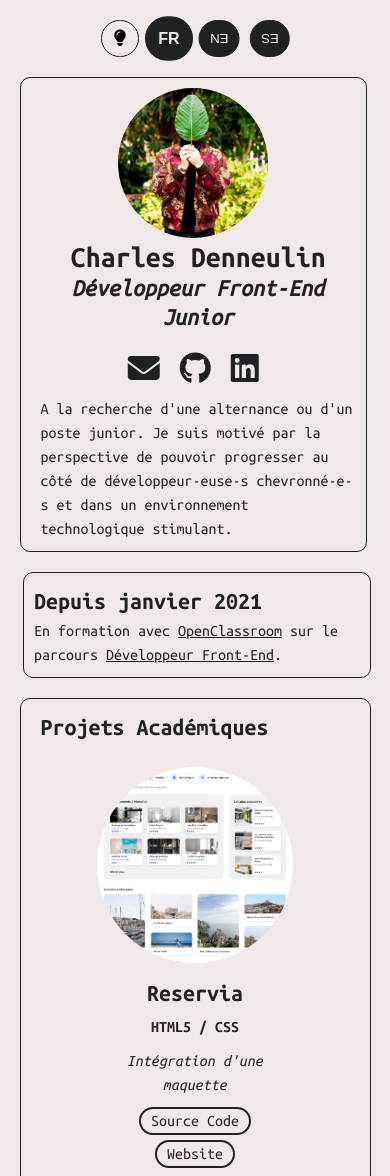
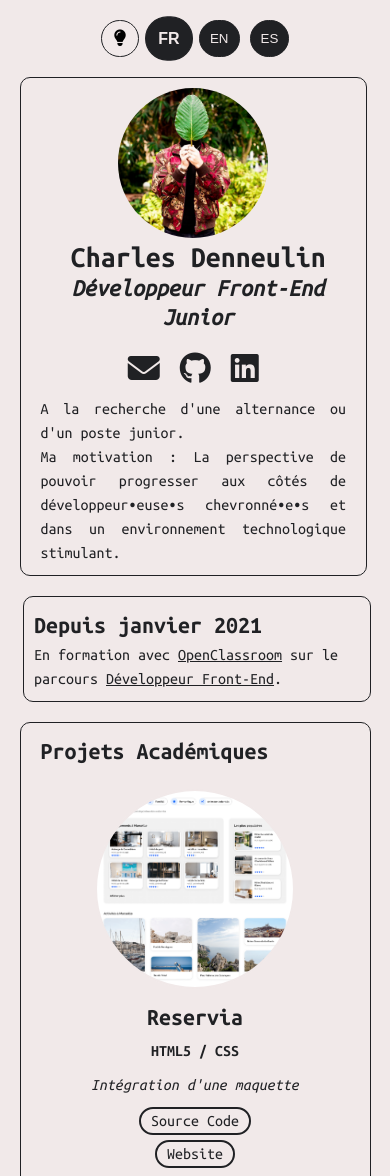
Before and after one commit to Alphasud/mywebsite, a website with bundled scripts: page index.html in a window 390 px wide. Shown: the top 1176 px of the page. Built offline with nearby package versions, Linux system fonts and the light colour scheme.

Commit message:
fix: global display

```diff
--- a/js/components/projectCard.js
+++ b/js/components/projectCard.js
@@ -4,9 +4,9 @@ class ProjectCard {
       const dataDisplayed = data.map((element) => {
         return `
         <article class='projects__elements__item'>
-            <div class='projects__elements__item__image'>
+            <a href='${element.website}' class='projects__elements__item__image'target='_blank' rel='noopener noreferrer'>
             <img src='${element.photo}' alt='${element.title}'>
-            </div>
+            </a>
             <h2 class='projects__elements__item__title'>${element.title}</h2>
             <p class='projects__elements__item__techno'>${element.techno}</p>
             <p class='projects__elements__item__description'>${element.description}</p>
--- a/js/data.js
+++ b/js/data.js
@@ -6,7 +6,7 @@ const data = [
         name: 'Charles',
         fName: 'Denneulin',
         tagline: 'Développeur Front-End Junior',
-        description: `A la recherche d'une alternance ou d'un poste junior. Je suis motivé par la perspective de pouvoir progresser au côté de développeur-euse-s chevronné-e-s et dans un environnement technologique stimulant.`,
+        description: `A la recherche d'une alternance ou d'un poste junior.<br>Ma motivation : La perspective de pouvoir progresser aux côtés de développeur•euse•s chevronné•e•s et dans un environnement technologique stimulant.`,
         photo: './picture.png',
         mail: 'c.denneulin@gmail.com',
         github: 'https://github.com/Alphasud',
@@ -22,12 +22,12 @@ const data = [
         name: 'Charles',
         fName: 'Denneulin',
         tagline: 'Junior Front-End Web Developper',
-        description: `Looking for an apprenticeship or a junior position. I am thrilled by the idea of working and learning amongst seasoned developpers in a stimulating environement.`,
+        description: `Looking for an apprenticeship or a junior position.<br>I am thrilled by the idea of working and learning amongst seasoned developpers in a stimulating environement.`,
         photo: './picture.png',
         mail: 'c.denneulin@gmail.com',
         github: 'https://github.com/Alphasud',
         linkedin: 'https://www.linkedin.com/in/charlesdenneulin/',
-        message: 'Mail address copied in clipboard !',
+        message: 'Mail address copied in the clipboard !',
       },
     ],
   },
@@ -38,7 +38,7 @@ const data = [
         name: 'Charles',
         fName: 'Denneulin',
         tagline: 'Desarollador Front-End Junior',
-        description: `Buscando por una formación en alternancia o un puesto junior. Estoy motivado para la idea de trabajar y apprender con desarollador-es experto-s en una atmósfera estimulante.`,
+        description: `Buscando por un curso de formación en alternancía o un puesto junior.<br>Mi motivación : trabajar y apprender con desarollador(es) experto(s) en una atmósfera tecnológicamente estimulante.`,
         photo: './picture.png',
         mail: 'c.denneulin@gmail.com',
         github: 'https://github.com/Alphasud',
--- a/sass/base/_base.scss
+++ b/sass/base/_base.scss
@@ -7,7 +7,7 @@
 }
 
 html {
-  font-size: 62.5%; //pour definir la valeur de 1rem : on veut 1rem = 10px, soit 10px / 16px = 62.5 (16px est la taille par default sur les navigateur)
+  font-size: 62.5%; //1rem = 10px,  10px / 16px = 62.5 (16px is default font size in browsers)
 }
 
 body {
--- a/sass/components/_dark-mode-button.scss
+++ b/sass/components/_dark-mode-button.scss
@@ -7,6 +7,7 @@
     cursor: pointer;
     padding: 1rem 1.2rem;
   }
+
   &__lang__fr,
   &__lang__en,
   &__lang__es {
@@ -18,7 +19,7 @@
     border-radius: 100px;
     cursor: pointer;
     padding: 1rem 1rem;
-    transform: rotate(-180deg);
+    transform: rotate(-360deg);
     transition: transform 0.2s ease;
   }
 }
--- a/sass/layout/_navigation.scss
+++ b/sass/layout/_navigation.scss
@@ -78,10 +78,11 @@ main {
     }
   }
   &__description {
-    margin-left: 1rem;
+    margin: 0 1rem;
+    text-align: justify;
+    text-justify: inter-word;
   }
   &__social {
-    // margin: 0 auto;
     width: 50%;
     display: flex;
     justify-content: flex-start;
@@ -126,9 +127,6 @@ main {
       flex-basis: 30%;
       flex-direction: column;
       margin: 1rem;
-      //border-radius: 15px;
-      //border: 1px solid black;
-      //box-shadow: 0.2rem 0.8rem 1rem rgba(0, 0, 0, 0.15);
 
       &__description {
         height: auto;
@@ -194,6 +192,10 @@ main {
         height: 20rem;
         overflow: hidden;
         margin-bottom: 1rem;
+        transition: transform 0.2s ease;
+        &:hover {
+          transform: scale(1.1);
+        }
 
         img {
           border: 2px solid $light;
@@ -234,6 +236,13 @@ main {
     margin-top: 0;
   }
 }
+@media screen and (max-width: 550px) {
+  .projects__elements__item {
+    flex-basis: 100%;
+    height: auto;
+  }
+}
+
 @media screen and (max-width: 450px) {
   .presentation__top {
     flex-direction: column;
```
Also changed, not shown: css/style.css, 1 other file.
